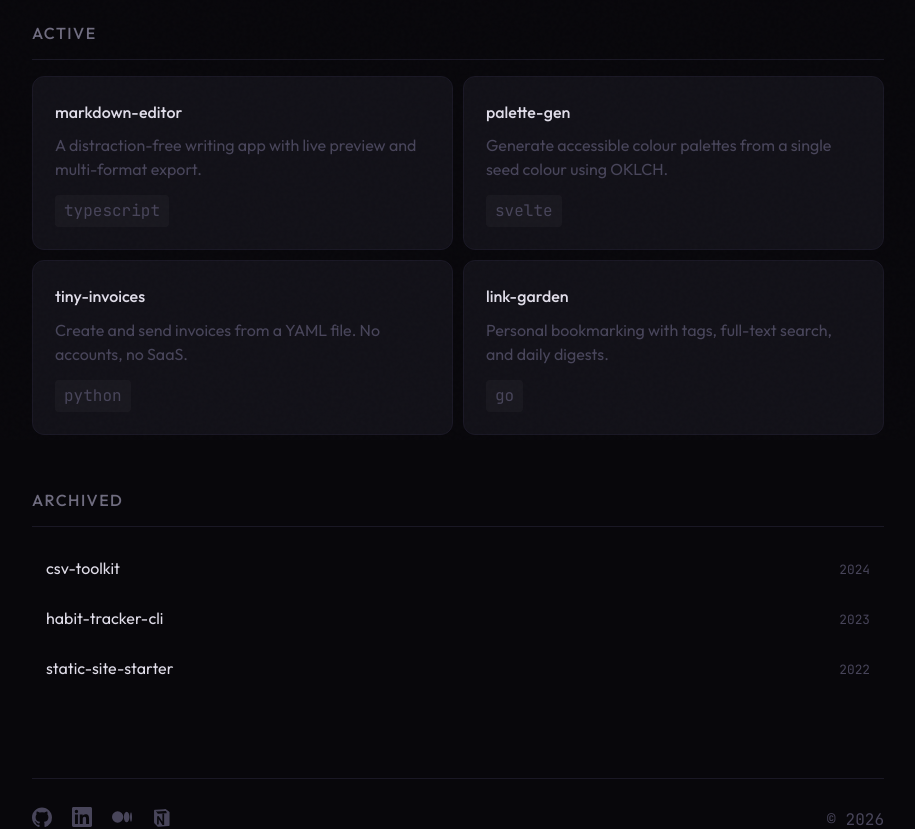
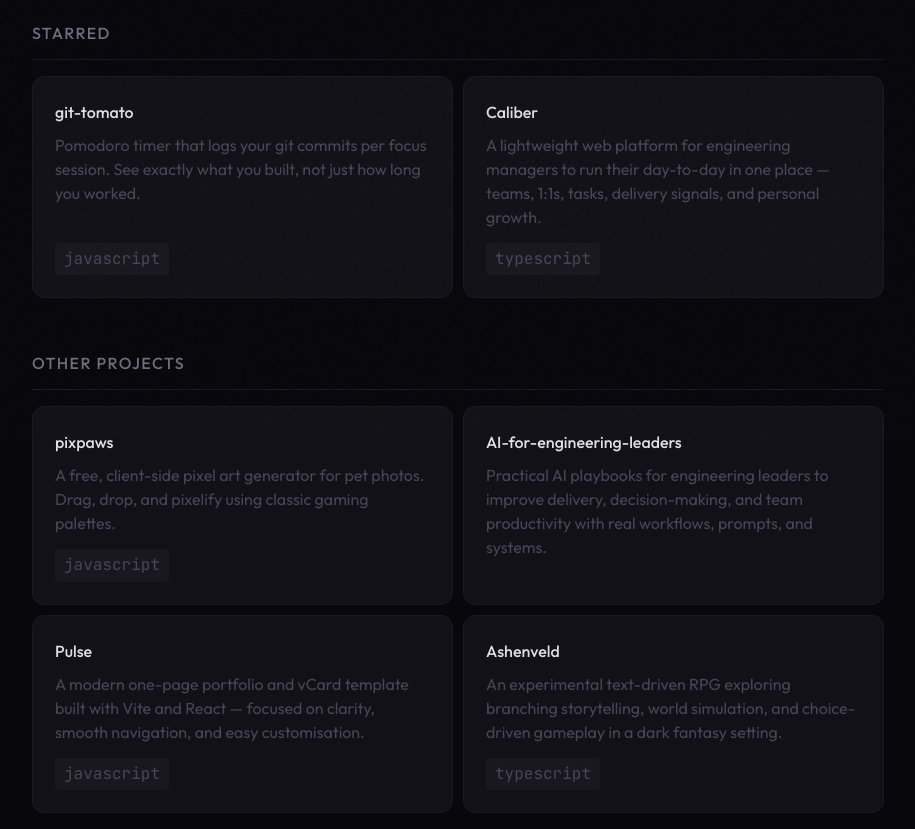
Before and after one commit to shiphrahx/cassia-almeida.com, a Next.js app: page /projects in a window 1280 px wide. Shown: the part 360-1189 px from the top of the page, without its empty margins (182-1097 px from the left). Built offline with nearby package versions, Linux system fonts and the light colour scheme.

Commit message:
feat: populate projects page with real GitHub repos

```diff
--- a/app/projects/page.tsx
+++ b/app/projects/page.tsx
@@ -8,27 +8,42 @@ export default function Projects() {
       </p>
 
       <div className="section">
-        <div className="section-header"><span className="section-title">Active</span></div>
+        <div className="section-header"><span className="section-title">Starred</span></div>
         <div className="card-grid">
-          <a className="card" href="#">
-            <div className="card-name">markdown-editor</div>
-            <div className="card-desc">A distraction-free writing app with live preview and multi-format export.</div>
+          <a className="card" href="https://github.com/shiphrahx/git-tomato" target="_blank" rel="noopener noreferrer">
+            <div className="card-name">git-tomato</div>
+            <div className="card-desc">Pomodoro timer that logs your git commits per focus session. See exactly what you built, not just how long you worked.</div>
+            <span className="card-tag">javascript</span>
+          </a>
+          <a className="card" href="https://github.com/shiphrahx/Caliber" target="_blank" rel="noopener noreferrer">
+            <div className="card-name">Caliber</div>
+            <div className="card-desc">A lightweight web platform for engineering managers to run their day-to-day in one place — teams, 1:1s, tasks, delivery signals, and personal growth.</div>
             <span className="card-tag">typescript</span>
           </a>
-          <a className="card" href="#">
-            <div className="card-name">palette-gen</div>
-            <div className="card-desc">Generate accessible colour palettes from a single seed colour using OKLCH.</div>
-            <span className="card-tag">svelte</span>
+        </div>
+      </div>
+
+      <div className="section">
+        <div className="section-header"><span className="section-title">Other Projects</span></div>
+        <div className="card-grid">
+          <a className="card" href="https://github.com/shiphrahx/pixpaws" target="_blank" rel="noopener noreferrer">
+            <div className="card-name">pixpaws</div>
+            <div className="card-desc">A free, client-side pixel art generator for pet photos. Drag, drop, and pixelify using classic gaming palettes.</div>
+            <span className="card-tag">javascript</span>
           </a>
-          <a className="card" href="#">
-            <div className="card-name">tiny-invoices</div>
-            <div className="card-desc">Create and send invoices from a YAML file. No accounts, no SaaS.</div>
-            <span className="card-tag">python</span>
+          <a className="card" href="https://github.com/shiphrahx/AI-for-engineering-leaders" target="_blank" rel="noopener noreferrer">
+            <div className="card-name">AI-for-engineering-leaders</div>
+            <div className="card-desc">Practical AI playbooks for engineering leaders to improve delivery, decision-making, and team productivity with real workflows, prompts, and systems.</div>
           </a>
-          <a className="card" href="#">
-            <div className="card-name">link-garden</div>
-            <div className="card-desc">Personal bookmarking with tags, full-text search, and daily digests.</div>
-            <span className="card-tag">go</span>
+          <a className="card" href="https://github.com/shiphrahx/Pulse" target="_blank" rel="noopener noreferrer">
+            <div className="card-name">Pulse</div>
+            <div className="card-desc">A modern one-page portfolio and vCard template built with Vite and React — focused on clarity, smooth navigation, and easy customisation.</div>
+            <span className="card-tag">javascript</span>
+          </a>
+          <a className="card" href="https://github.com/shiphrahx/Ashenveld" target="_blank" rel="noopener noreferrer">
+            <div className="card-name">Ashenveld</div>
+            <div className="card-desc">An experimental text-driven RPG exploring branching storytelling, world simulation, and choice-driven gameplay in a dark fantasy setting.</div>
+            <span className="card-tag">typescript</span>
           </a>
         </div>
       </div>
```
